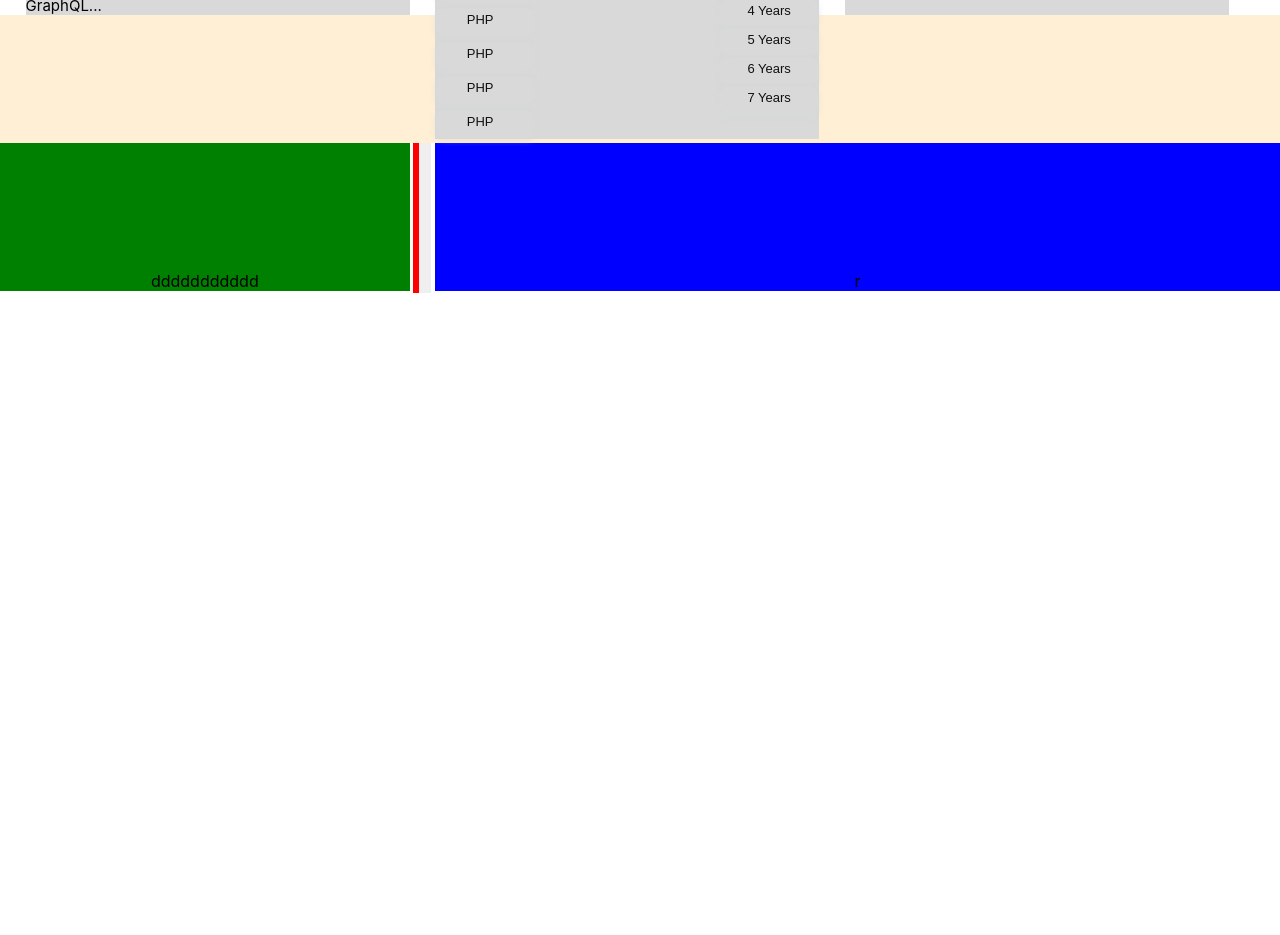
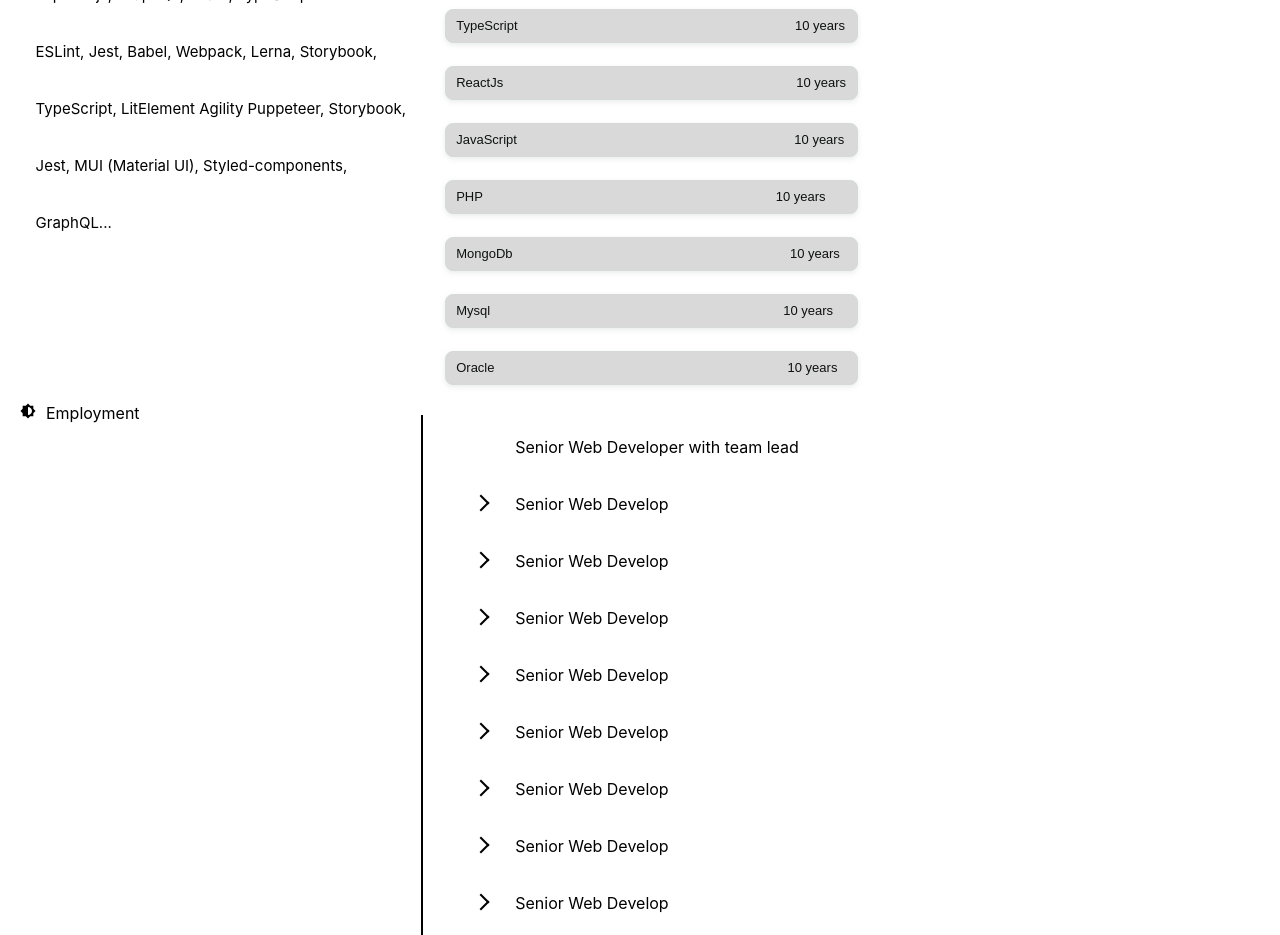
Before and after one commit to itaminul/blog, a React (Create React App) app: page / in a window 1280 px wide. Shown: the part 720-1655 px from the top of the page. Before the commit the page ends 1013 px from the top, so only its background shows below. Built offline with nearby package versions, Linux system fonts and the light colour scheme.

Commit message:
experience

```diff
--- a/src/components/pages/Home.js
+++ b/src/components/pages/Home.js
@@ -13,6 +13,7 @@ import TopBar from '../layouts/TopBar'
 import ImportContactsIcon from '@mui/icons-material/ImportContacts';
 import RunningWithErrorsIcon from '@mui/icons-material/RunningWithErrors';
 import HailIcon from '@mui/icons-material/Hail';
+import BrightnessMediumIcon from '@mui/icons-material/BrightnessMedium';
 // import profilePic from '../../../../profilepic.png'
 import {
   Wrapper,
@@ -38,7 +39,11 @@ import {
    WrapperEmployment,
    WrapperEmploymentLeft,
    WrapperEmploymentRight,
-   VerticalAling
+   VerticalAling,
+   ArrowSign,
+   WrapperEmploymentTitle,
+   EmploymentTitle,
+   ExperButtonMarginLeft
    } from './Home.styled';
 
 const Item = styled(Paper)(({ theme }) => ({
@@ -151,35 +156,58 @@ Puppeteer, Storybook, Jest, MUI (Material UI), Styled-components, GraphQL...
              </PortTitle>
           </PortFoleo>
           <PortFoleo>
-          <PortTitle>
+          <EmploymentTitle>
           <RunningWithErrorsIcon fontSize="small" ></RunningWithErrorsIcon>
           Experience
             <ExperienceTitle>
               <ExperienceTitleButton>
-                PHP
+                <span>NodeJs </span>
+                 <span style={{marginLeft: "74%"}}>10 years</span>
               </ExperienceTitleButton>
               <ExperienceTitleButton>
-                PHP
+              <span>ExpressJs </span>
+                 <span style={{marginLeft: "70%"}}>10 years</span>
+
               </ExperienceTitleButton>
               <ExperienceTitleButton>
-                PHP
+              <span>TypeScript </span>
+                 <span style={{marginLeft: "70%"}}>10 years</span>
+
               </ExperienceTitleButton>
               <ExperienceTitleButton>
-                PHP
+              <span>ReactJs </span>
+                 <span style={{marginLeft: "74%"}}>10 years</span>
+
               </ExperienceTitleButton>
               <ExperienceTitleButton>
-                PHP
+              <span>JavaScript </span>
+                 <span style={{marginLeft: "70%"}}>10 years</span>
+
               </ExperienceTitleButton>
               <ExperienceTitleButton>
-                PHP
+              <span>PHP </span>
+                 <span style={{marginLeft: "74%"}}>10 years</span>
+
               </ExperienceTitleButton>
               <ExperienceTitleButton>
-                PHP
+              <span>MongoDb </span>
+                 <span style={{marginLeft: "70%"}}>10 years</span>
+
+              </ExperienceTitleButton>
+              <ExperienceTitleButton>
+              <span>Mysql </span>
+                 <span style={{marginLeft: "74%"}}>10 years</span>
+
+              </ExperienceTitleButton>
+              <ExperienceTitleButton>
+              <span>Oracle </span>
+                 <span style={{marginLeft: "74%"}}>10 years</span>
+
               </ExperienceTitleButton>
 
             </ExperienceTitle>
 
-            <ExperienceYears>
+            {/* <ExperienceYears>
               <ExperienceYearTitle>
               <ExperienceYearButton>
                 1 Years
@@ -204,8 +232,8 @@ Puppeteer, Storybook, Jest, MUI (Material UI), Styled-components, GraphQL...
               </ExperienceYearButton>
               </ExperienceYearTitle>
 
-            </ExperienceYears>
-             </PortTitle>
+            </ExperienceYears> */}
+             </EmploymentTitle>
           </PortFoleo>
           <PortFoleo>
           <PortTitle>
@@ -220,13 +248,50 @@ Puppeteer, Storybook, Jest, MUI (Material UI), Styled-components, GraphQL...
           <Section>
             <WrapperEmploymentLeft>
 
-             ddddddddddd
+            <WrapperEmploymentTitle>
+            <BrightnessMediumIcon fontSize="smal" style={{marginRight: "10px"}}></BrightnessMediumIcon>
+            Employment</WrapperEmploymentTitle>
             </WrapperEmploymentLeft>
 
-            <VerticalAling style={{height: "500px"}}/>
+            <VerticalAling style={{height: "520px", marginTop: "20px"}}/>
 
             <WrapperEmploymentRight>
-              r
+              <ul>
+               <ol style={{textAlign: "left"}}>Senior Web Developer with team lead</ol>
+                <ArrowSign></ArrowSign>
+                <ol style={{textAlign: "left", marginTop: "-35px", paddingTop: "20px"}}>
+                  Senior Web Develop
+                  </ol>
+
+                  <ArrowSign></ArrowSign>
+                <ol style={{textAlign: "left", marginTop: "-35px", paddingTop: "20px"}}>
+                  Senior Web Develop
+                  </ol>
+                  <ArrowSign></ArrowSign>
+                <ol style={{textAlign: "left", marginTop: "-35px", paddingTop: "20px"}}>
+                  Senior Web Develop
+                  </ol>
+                  <ArrowSign></ArrowSign>
+                <ol style={{textAlign: "left", marginTop: "-35px", paddingTop: "20px"}}>
+                  Senior Web Develop
+                  </ol>
+                  <ArrowSign></ArrowSign>
+                <ol style={{textAlign: "left", marginTop: "-35px", paddingTop: "20px"}}>
+                  Senior Web Develop
+                  </ol>
+                  <ArrowSign></ArrowSign>
+                <ol style={{textAlign: "left", marginTop: "-35px", paddingTop: "20px"}}>
+                  Senior Web Develop
+                  </ol>
+                  <ArrowSign></ArrowSign>
+                <ol style={{textAlign: "left", marginTop: "-35px", paddingTop: "20px"}}>
+                  Senior Web Develop
+                  </ol>
+                  <ArrowSign></ArrowSign>
+                <ol style={{textAlign: "left", marginTop: "-35px", paddingTop: "20px"}}>
+                  Senior Web Develop
+                  </ol>
+              </ul>
             </WrapperEmploymentRight>
             </Section>
         </WrapperEmployment>
--- a/src/components/pages/Home.styled.js
+++ b/src/components/pages/Home.styled.js
@@ -1,7 +1,6 @@
 import styled from "styled-components"
  export const Wrapper = styled.section`
 padding-top: 84px;
-background: papayawhip;
 display: flex;
   margin-left: auto;
   margin-right: auto;
@@ -17,14 +16,20 @@ export const Section = styled.div`
 export const ImageContainer = styled.div`
 display: flex;
 width: 28%;
-height: 260px;
 border: 0px solid black;
 padding-top: 10%;
 margin-left:2%;
-background: #d9d9d9;
 border-bottom-right-radius: 25%;
 float: left;
-@media (min-width: 1024px) {
+display: flex;
+  justify-content: space-between;
+  align-items: flex-end;
+  display: flex;
+  gap: 0.25rem;
+  align-items: center;
+  grid-area: content;
+  justify-content: center;
+@media (min-width: 554px) {
   font-size: 1.5rem;
 }
 `
@@ -34,7 +39,6 @@ height: auto;
 border: 0px solid black;
 padding-top: 10%;
 margin-left:2%;
-background: #d9d9d9;
 float: right;
 `
 
@@ -103,7 +107,6 @@ height: 50px;
 
 export const WrapperSlogan = styled.section`
 padding-top: 5%;
-background: papayawhip;
 `
 
 
@@ -114,13 +117,14 @@ height: auto;
 border: 0px solid black;
 padding-top: 10%;
 margin-left: 2%;
-background: #d9d9d9;
 float: left;
 `
 export const PortTitle = styled.div`
 font-size: 25px;
-margin-top: -40%;
-padding: 0 0px 0px 0px;
+margin-top: -45%;
+padding: 0px 0px 0px 10px;
+line-height: 57px;
+height: 350px;
 `
 export const PortTitleDes = styled.div`
 font-size: 15px;
@@ -146,9 +150,8 @@ max-width: 50%
 `
 
 export const ExperienceTitleButton = styled.div`
-float: left;
-margin-left: 0%;
-  margin-top: 5px;
+
+padding: 5px 10px 5px 10px;
   background-color: #d9d9d9;
   border: 1px solid #d5d9d9;
   border-radius: 8px;
@@ -160,26 +163,25 @@ margin-left: 0%;
   font-family: "Amazon Ember",sans-serif;
   font-size: 13px;
   line-height: 22px;
-  padding: 0 10px 5px 0px;
-  position: relative;
-  text-align: center;
   text-decoration: none;
   user-select: none;
   -webkit-user-select: none;
   touch-action: manipulation;
-  width: 100px;
+  width: 850%;
   &:hover {
     background-color: #105b72c2;
   }
 `
-
-
+export const ExperButtonMarginLeft = styled.div`
+margin-left: 110px;
+`
 export const ExperienceYearTitle = styled.div`
 float: right;
 font-size: 15px;
 text-align: left;
 padding: 0px 0px 0px 0px;
 max-width: 80%
+line-height: 10px;
 `
 export const ExperienceYearButton = styled.div`
   float: right;
@@ -212,29 +214,52 @@ export const ExperienceYearButton = styled.div`
 export const WrapperEmployment = styled.section`
 margin-top: 10%;
 padding-top: 10%;
-background: papayawhip;
+
+`
+export const EmploymentTitle = styled.div`
+font-size: 25px;
+margin-top: -45%;
+padding: 0px 0px 0px 10px;
+line-height: 57px;
+height: 350px;
 `
 
 export const WrapperEmploymentLeft = styled.section`
 float: left;
 width: 32%;
 padding-top: 10%;
-background: green;
+`
+export const WrapperEmploymentTitle = styled.section`
+margin-top: -120px;
+margin-left: -250px;
 `
 
 
 export const WrapperEmploymentRight = styled.section`
 float: right;
 width: 66%;
-padding-top: 10%;
-background: blue;
+padding-top: 2%;
 `
 export const VerticalAling = styled.button`
 border: none;
-border-left: 6px solid red;
-height: 150px !important;
+border-left: 2px solid black;
+hyphens: auto;
+height: 50px;
 display: table-cell;
   vertical-align: middle;
   width: @icon-size;
   height: @icon-size;
+
+  position:relative;
+  padding: 0px 0px 0px 0px;
+  box-sizing:border-box;
+
 `
+export const ArrowSign = styled.div`
+border-right:2px solid black;
+    border-bottom:2px solid black;
+    width:10px;
+    height:10px;
+    transform: rotate(-45deg);
+    margin-top:40px;
+    `
```
